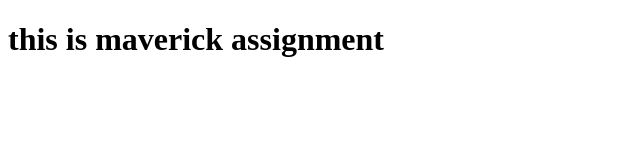
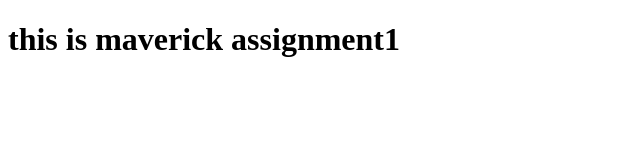
Before and after one commit to Maverickgeng/maverickgeng.github.io, a plain HTML site: page assignment1/index.html in a window 1280 px wide. Shown: the full height of the page, 0-640 px from the left. Drawn offline with Linux system fonts and the light colour scheme.

Commit message:
Update index.html

```diff
--- a/assignment1/index.html
+++ b/assignment1/index.html
@@ -6,6 +6,6 @@
     <title>Document</title>
   </head>
   <body>
-    <h1>this is maverick assignment</h1>
+    <h1>this is maverick assignment1</h1>
   </body>
 </html>
```
